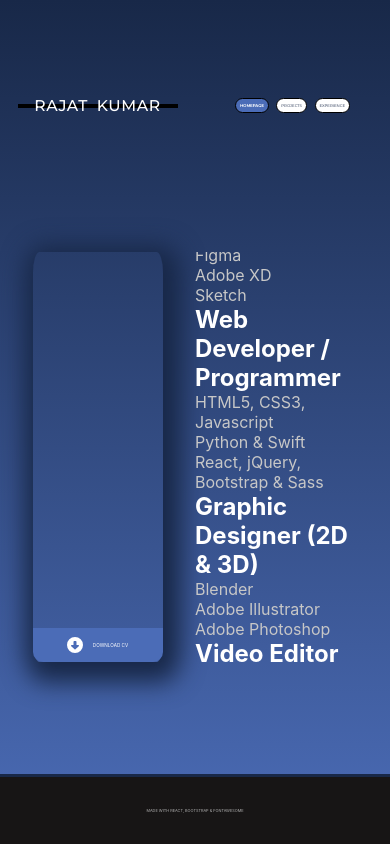
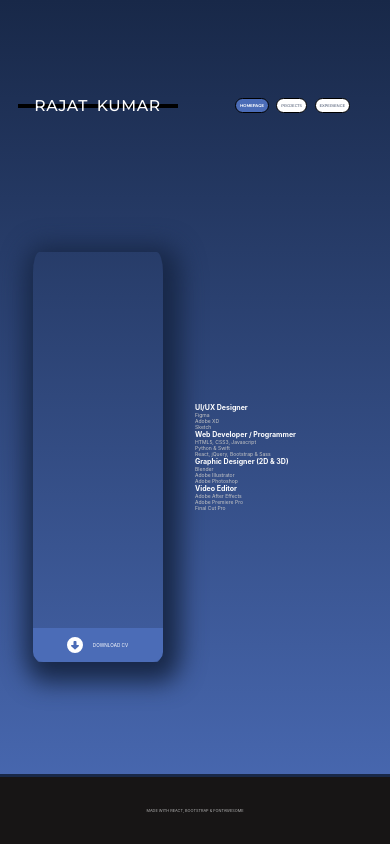
Before and after one commit to KingKumar9/portfolio, a React (Create React App) app: page / in a window 390 px wide. Built offline with nearby package versions, Linux system fonts and the light colour scheme.

Commit message:
text is now responsive

```diff
--- a/src/App.css
+++ b/src/App.css
@@ -110,10 +110,12 @@
 
 .text > div > h2 {
   color: white;
+  font-size: 1.8vw;
 }
 
 .text > div > p {
   color: rgb(199, 199, 199);
+  font-size: 1.3vw;
 }
 
 .footer {
```
